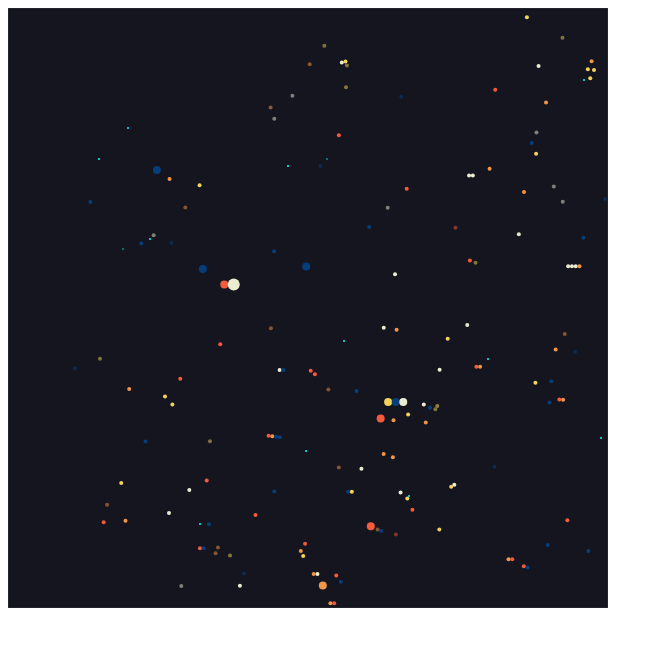
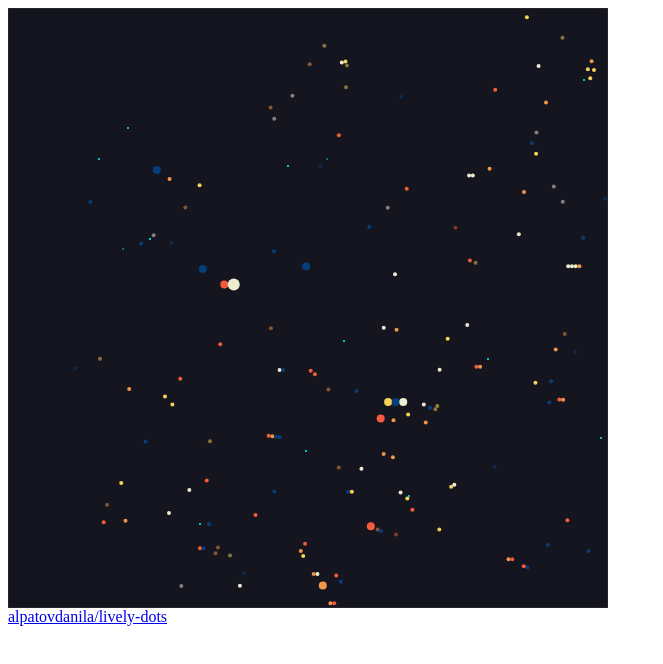
Before and after one commit to alpatovdanila/lively-dots, a website built with Parcel: page index.html in a window 1280 px wide. Shown: the whole page, without its empty margins (0-663 px from the left). Built offline with nearby package versions, Linux system fonts and the light colour scheme.

Commit message:
GH-pages deplyment

```diff
--- a/index.html
+++ b/index.html
@@ -1,11 +1,12 @@
 <html>
   <head>
-    <title>Parcel Sandbox</title>
+    <title>Lively dots</title>
     <meta charset="UTF-8" />
   </head>
 
   <body>
     <div id="app"></div>
     <script src="src/index.ts"></script>
+    <a href="//github.com/alpatovdanila/lively-dots">alpatovdanila/lively-dots</a>
   </body>
 </html>
--- a/package.json
+++ b/package.json
@@ -5,7 +5,7 @@
   "main": "index.html",
   "scripts": {
     "start": "parcel index.html --open",
-    "build": "parcel build index.html",
+    "build": "parcel build index.html --public-url .",
     "predeploy": "npm run build",
     "deploy": "gh-pages -d dist"
   },
```
Also changed, not shown: readme.md.
